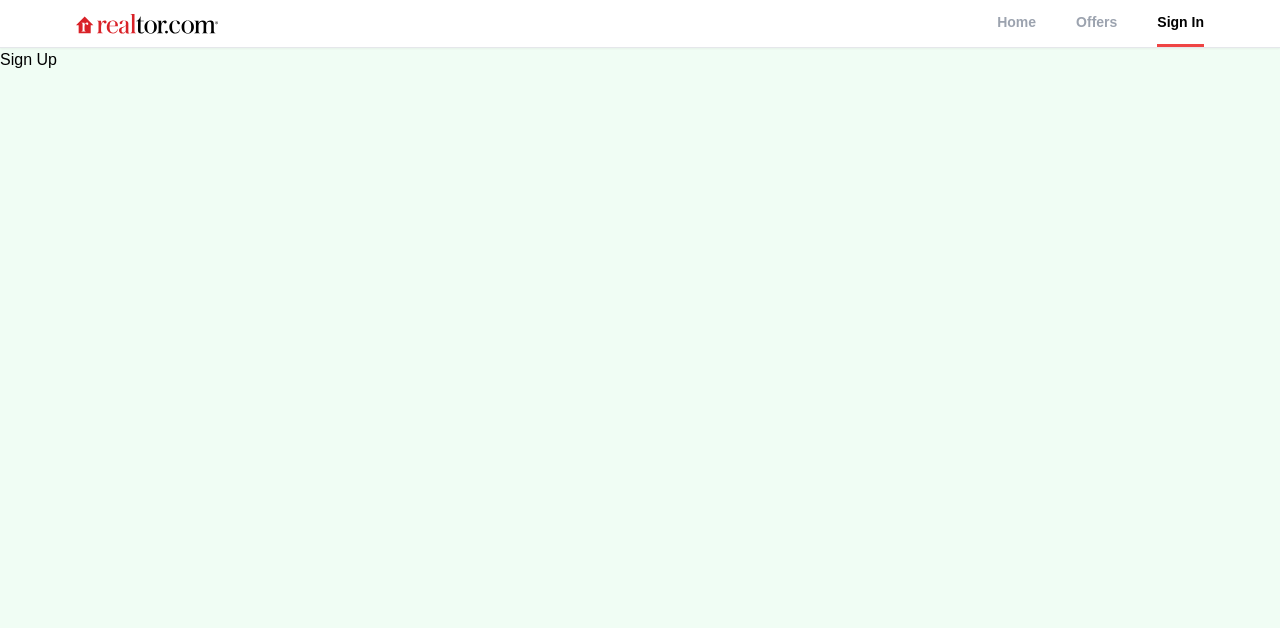
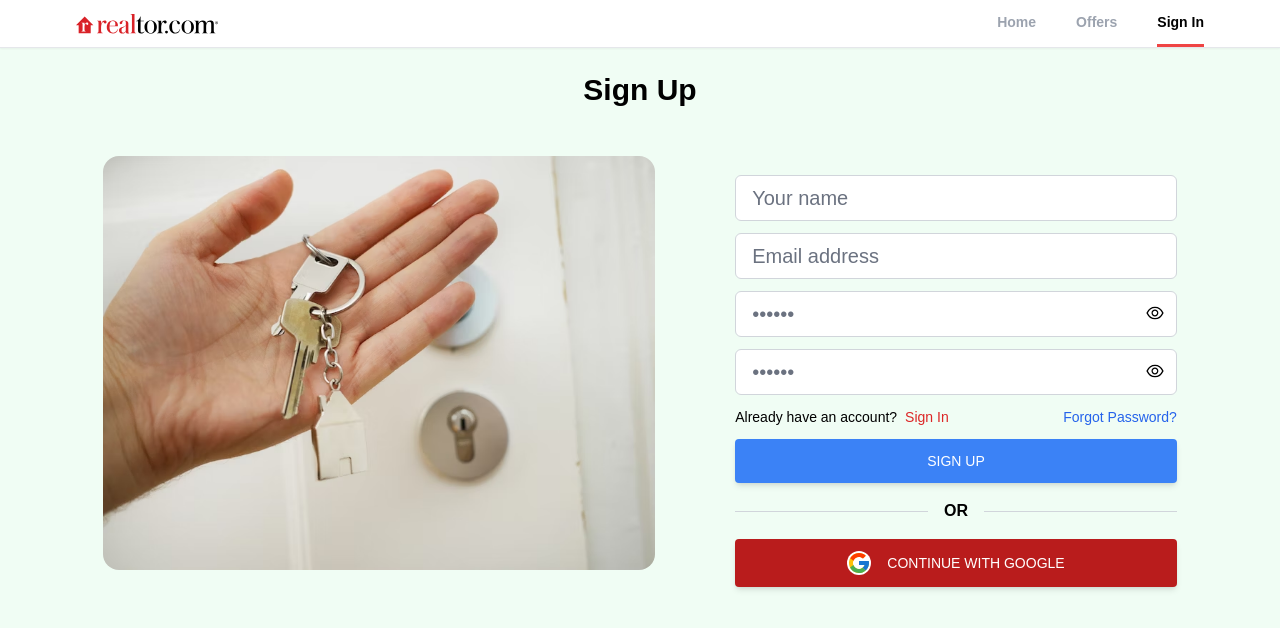
Before and after one commit to olaitan6201/realtor-clone, a React (Create React App) app: page /sign-up in a window 1280 px wide. Shown: the top 628 px of the page. Built offline with nearby package versions, Linux system fonts and the light colour scheme.

Commit message:
modified SignUp page component

```diff
--- a/src/pages/SignUp.jsx
+++ b/src/pages/SignUp.jsx
@@ -1,7 +1,81 @@
+import { useState } from "react"
+import Input from "../components/Input"
+import { Link } from "react-router-dom"
+import OAuth from "../components/OAuth"
+
 export default function SignUp() {
+    const [formData, setFormData] = useState({
+        name: "",
+        email: "",
+        password: "",
+        password_confirmation: ""
+    })
+
+    const { name, email, password, password_confirmation } = formData
+
+    const handleInput = (e) => {
+        const { id, value } = e.target
+        setFormData((prevState) => ({
+            ...prevState,
+            [id]: value
+        }))
+    }
+
     return (
-        <div>
-            <h1>Sign Up</h1>
-        </div>
+        <section>
+            <h1 className="text-3xl text-center mt-6 font-extrabold">Sign Up</h1>
+
+            <div className="flex justify-center items-center flex-wrap px-6 py-12 max-w-6xl mx-auto">
+                <div className="hidden md:inline-block md:w-[67%] lg:w-[50%] mb-12 md:mb-6">
+                    <img
+                        src="/key_logo.avif"
+                        alt="key"
+                        className="w-full rounded-2xl "
+                    />
+                </div>
+                <div className="w-full md:w-[67%] lg:w-[40%] lg:ml-20">
+                    <form>
+                        <Input
+                            type="text" id="name"
+                            value={name}
+                            event={handleInput}
+                            placeholder="Your name"
+                        />
+                        <Input
+                            type="email" id="email"
+                            value={email}
+                            event={handleInput}
+                            placeholder="Email address"
+                        />
+                        <Input
+                            id="password"
+                            value={password}
+                            event={handleInput}
+                            isPassword
+                        />
+                        <Input
+                            id="password_confirmation"
+                            value={password_confirmation}
+                            event={handleInput}
+                            isPassword
+                        />
+                        <div className="my-3 flex justify-between whitespace-nowrap text-sm sm:text-md">
+                            <p>Already have an account?
+                                <Link to={'/sign-in'} className="text-red-600 hover:text-red-700 auth-link pl-2">Sign In</Link>
+                            </p>
+                            <Link to={'/forgot-password'} className="text-blue-600 hover:text-blue-700 auth-link pl-2">Forgot Password?</Link>
+                        </div>
+                        <button
+                            type="submit"
+                            className="w-full bg-blue-500 text-white px-7 py-3 text-sm font-medium uppercase rounded shadow-md hover:bg-blue-700 transition duration-200 ease-in-out hover:shadow-lg active:bg-blue-800"
+                        >Sign Up</button>
+                    </form>
+                    <div className="my-4 items-center flex before:border-t before:flex-1 before:border-gray-300 after:border-t after:flex-1 after:border-gray-300">
+                        <p className="text-center font-semibold mx-4 ">OR</p>
+                    </div>
+                    <OAuth />
+                </div>
+            </div>
+        </section>
     )
 }
```
